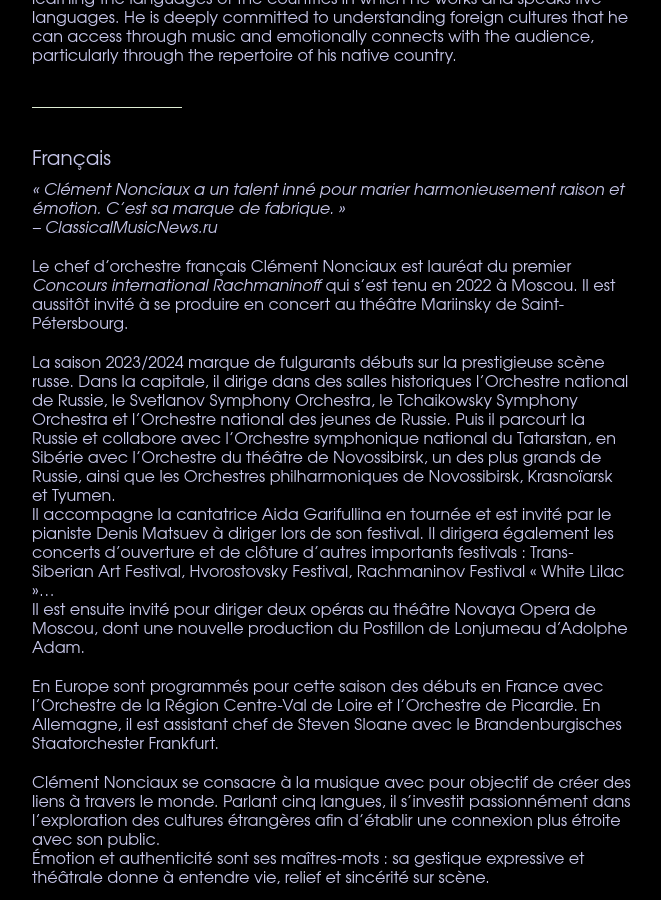
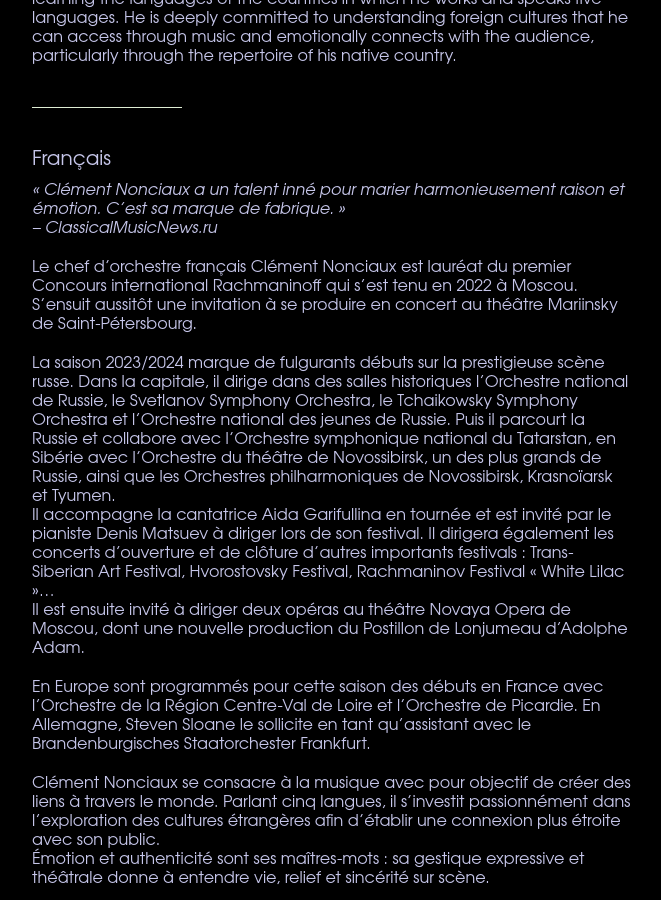
Before and after one commit to martincadoux/clementnonciaux.com, a Jekyll site: the page built from _pages/about.html, in a window 1280 px wide and 900 px high, scrolled down 896 px. Shown: the whole window, without its empty margins (108-769 px from the left). Built offline with Jekyll 4.4.1, drawn with Linux system fonts in a browser that asks for light colours.

Commit message:
Update biography.yml

```diff
--- a/_data/biography.yml
+++ b/_data/biography.yml
@@ -24,13 +24,13 @@
     >
     > -- <cite>ClassicalMusicNews.ru</cite>
 
-    Le chef d’orchestre français Clément Nonciaux est lauréat du premier *Concours international Rachmaninoff* qui s’est tenu en 2022 à Moscou. Il est aussitôt invité à se produire en concert au théâtre Mariinsky de Saint-Pétersbourg.
+    Le chef d’orchestre français Clément Nonciaux est lauréat du premier Concours international Rachmaninoff qui s’est tenu en 2022 à Moscou. S’ensuit aussitôt une invitation à se produire en concert au théâtre Mariinsky de Saint-Pétersbourg.
 
     La saison 2023/2024 marque de fulgurants débuts sur la prestigieuse scène russe. Dans la capitale, il dirige dans des salles historiques l’Orchestre national de Russie, le Svetlanov Symphony Orchestra, le Tchaikowsky Symphony Orchestra et l’Orchestre national des jeunes de Russie. Puis il parcourt la Russie et collabore avec l’Orchestre symphonique national du Tatarstan, en Sibérie avec l’Orchestre du théâtre de Novossibirsk, un des plus grands de Russie, ainsi que les Orchestres philharmoniques de Novossibirsk, Krasnoïarsk et Tyumen.
     Il accompagne la cantatrice Aida Garifullina en tournée et est invité par le pianiste Denis Matsuev à diriger lors de son festival. Il dirigera également les concerts d’ouverture et de clôture d’autres importants festivals : Trans-Siberian Art Festival, Hvorostovsky Festival, Rachmaninov Festival « White Lilac »…
-    Il est ensuite invité pour diriger deux opéras au théâtre Novaya Opera de Moscou, dont une nouvelle production du Postillon de Lonjumeau d’Adolphe Adam.
+    Il est ensuite invité à diriger deux opéras au théâtre Novaya Opera de Moscou, dont une nouvelle production du Postillon de Lonjumeau d’Adolphe Adam.
 
-    En Europe sont programmés pour cette saison des débuts en France avec l’Orchestre de la Région Centre-Val de Loire et l’Orchestre de Picardie. En Allemagne, il est assistant chef de Steven Sloane avec le Brandenburgisches Staatorchester Frankfurt.
+    En Europe sont programmés pour cette saison des débuts en France avec l’Orchestre de la Région Centre-Val de Loire et l’Orchestre de Picardie. En Allemagne, Steven Sloane le sollicite en tant qu’assistant avec le Brandenburgisches Staatorchester Frankfurt.
 
     Clément Nonciaux se consacre à la musique avec pour objectif de créer des liens à travers le monde. Parlant cinq langues, il s’investit passionnément dans l’exploration des cultures étrangères afin d’établir une connexion plus étroite avec son public.
     Émotion et authenticité sont ses maîtres-mots : sa gestique expressive et théâtrale donne à entendre vie, relief et sincérité sur scène.
```
